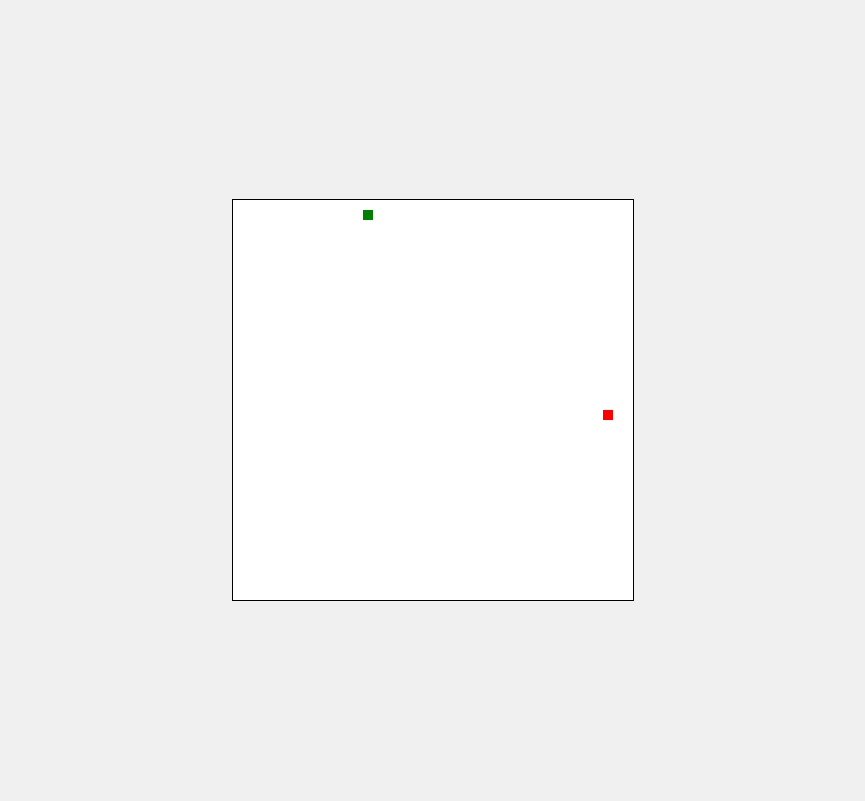
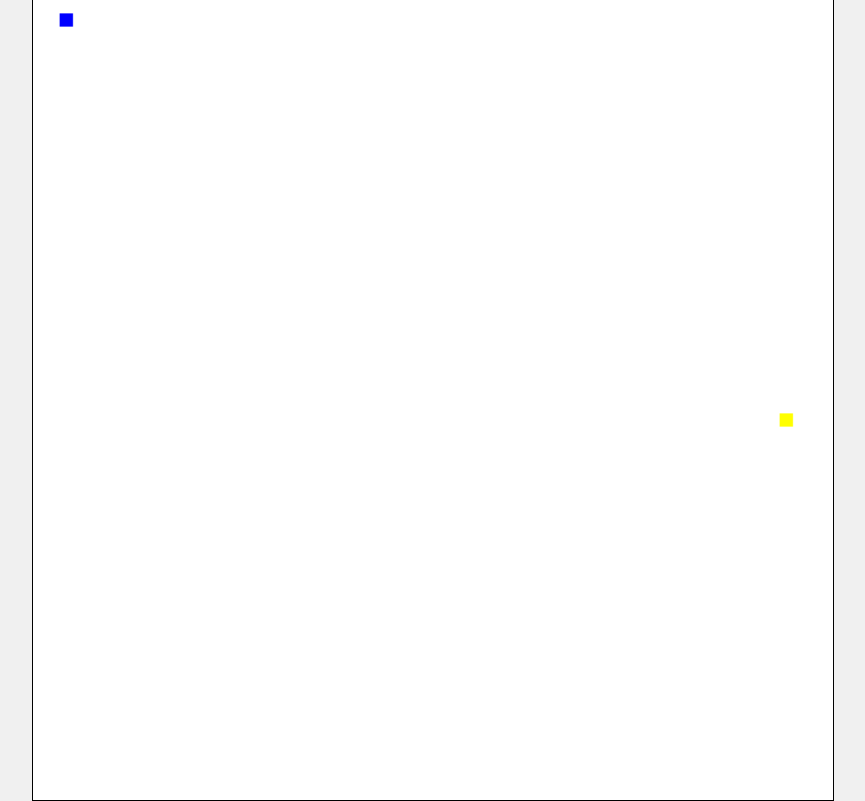
Before and after one commit to totoongh/ubiquitous-winner-snake, a plain HTML site: page index.html in a window 1280 px wide. Shown: the whole page, without its empty margins (207-1072 px from the left). Drawn offline with Linux system fonts and the light colour scheme.

Commit message:
Update Snake game with new features and customizations
Modify various aspects of the game to enhance gameplay.

* **game.js**
  - Change the snake's initial position to `{ x: 20, y: 20 }` and direction to `{ x: 0, y: -1 }`.
  - Update the game over conditions to reset the snake's position and direction.
  - Change the snake's color to blue and the food's color to yellow in the `render` function.
  - Adjust the snake's movement speed by setting the `setTimeout` interval to 150ms in the `gameLoop` function.
  - Modify the key controls for the snake's direction to use 'w', 'a', 's', 'd' keys instead of arrow keys.

* **index.html**
  - Customize the canvas size to 600x600 pixels.

* **style.css**
  - Customize the canvas size to 800x800 pixels.

```diff
--- a/game.js
+++ b/game.js
@@ -2,8 +2,8 @@ const canvas = document.getElementById('gameCanvas');
 const ctx = canvas.getContext('2d');
 
 const snake = {
-    body: [{ x: 10, y: 10 }],
-    direction: { x: 1, y: 0 }
+    body: [{ x: 20, y: 20 }],
+    direction: { x: 0, y: -1 }
 };
 
 const food = {
@@ -24,39 +24,39 @@ function update() {
 
     if (head.x < 0 || head.x >= canvas.width || head.y < 0 || head.y >= canvas.height || snake.body.slice(1).some(segment => segment.x === head.x && segment.y === head.y)) {
         alert('Game Over');
-        snake.body = [{ x: 10, y: 10 }];
-        snake.direction = { x: 1, y: 0 };
+        snake.body = [{ x: 20, y: 20 }];
+        snake.direction = { x: 0, y: -1 };
     }
 }
 
 function render() {
     ctx.clearRect(0, 0, canvas.width, canvas.height);
 
-    ctx.fillStyle = 'green';
+    ctx.fillStyle = 'blue';
     snake.body.forEach(segment => ctx.fillRect(segment.x, segment.y, 10, 10));
 
-    ctx.fillStyle = 'red';
+    ctx.fillStyle = 'yellow';
     ctx.fillRect(food.x, food.y, 10, 10);
 }
 
 function gameLoop() {
     update();
     render();
-    setTimeout(gameLoop, 100);
+    setTimeout(gameLoop, 150);
 }
 
 document.addEventListener('keydown', event => {
     switch (event.key) {
-        case 'ArrowUp':
+        case 'w':
             if (snake.direction.y === 0) snake.direction = { x: 0, y: -1 };
             break;
-        case 'ArrowDown':
+        case 's':
             if (snake.direction.y === 0) snake.direction = { x: 0, y: 1 };
             break;
-        case 'ArrowLeft':
+        case 'a':
             if (snake.direction.x === 0) snake.direction = { x: -1, y: 0 };
             break;
-        case 'ArrowRight':
+        case 'd':
             if (snake.direction.x === 0) snake.direction = { x: 1, y: 0 };
             break;
     }
--- a/index.html
+++ b/index.html
@@ -7,7 +7,7 @@
     <link rel="stylesheet" href="style.css">
 </head>
 <body>
-    <canvas id="gameCanvas" width="400" height="400"></canvas>
+    <canvas id="gameCanvas" width="600" height="600"></canvas>
     <script src="game.js"></script>
 </body>
 </html>
--- a/style.css
+++ b/style.css
@@ -10,4 +10,6 @@ body {
 canvas {
     border: 1px solid #000;
     background-color: #fff;
+    width: 800px;
+    height: 800px;
 }
```
